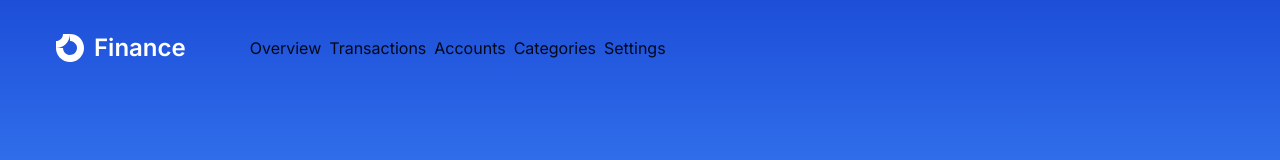
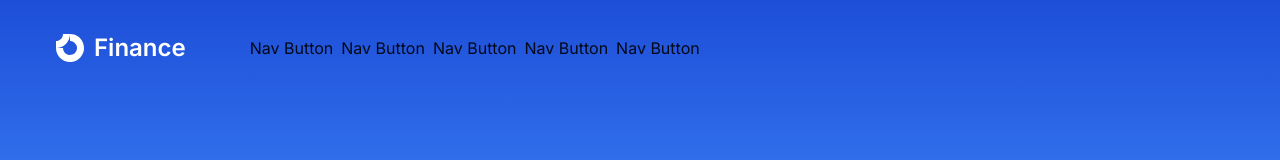
Before and after one commit to MichaelFrieze/finance-nextjs, a Next.js app: page / in a window 1280 px wide. Shown: the top 160 px of the page. Built offline with nearby package versions, Linux system fonts and the light colour scheme.

Commit message:
feat: add nav button component

```diff
--- /dev/null
+++ b/components/nav-button.tsx
@@ -0,0 +1,13 @@
+type Props = {
+  href: string;
+  label: string;
+  isActive?: boolean;
+};
+
+export const NavButton = ({}: Props) => {
+  return (
+    <div>
+      <h1>Nav Button</h1>
+    </div>
+  );
+};
--- a/components/navigation.tsx
+++ b/components/navigation.tsx
@@ -1,4 +1,7 @@
 "use client";
+
+import { usePathname } from "next/navigation";
+import { NavButton } from "./nav-button";
 
 const routes = [
   { href: "/", label: "Overview" },
@@ -9,10 +12,17 @@ const routes = [
 ];
 
 export const Navigation = () => {
+  const pathname = usePathname();
+
   return (
     <div className="hidden items-center gap-x-2 overflow-x-auto lg:flex">
       {routes.map((route) => (
-        <p>{route.label}</p>
+        <NavButton
+          key={route.href}
+          href={route.href}
+          label={route.label}
+          isActive={pathname === route.href}
+        />
       ))}
     </div>
   );
```
